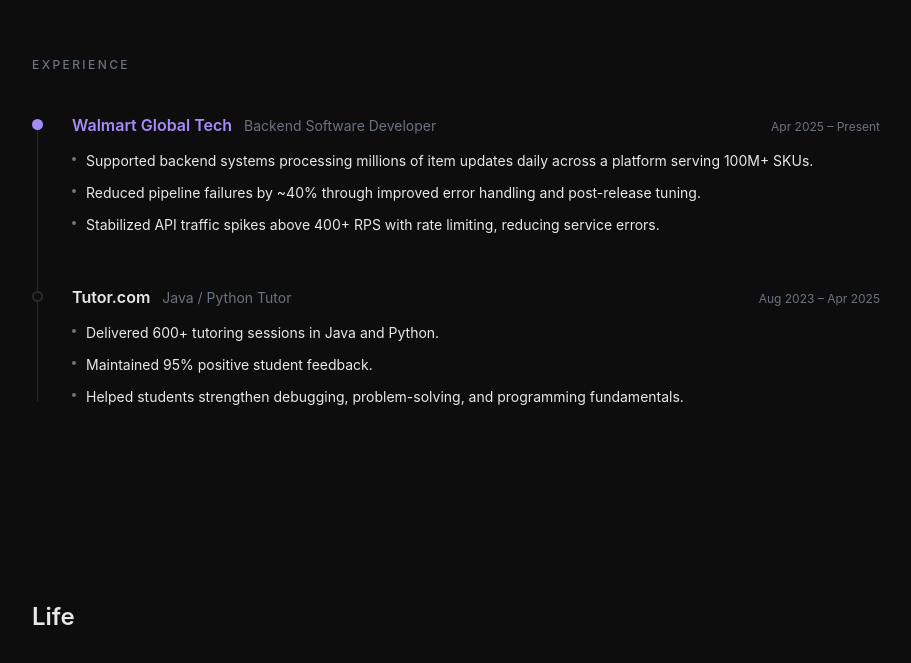
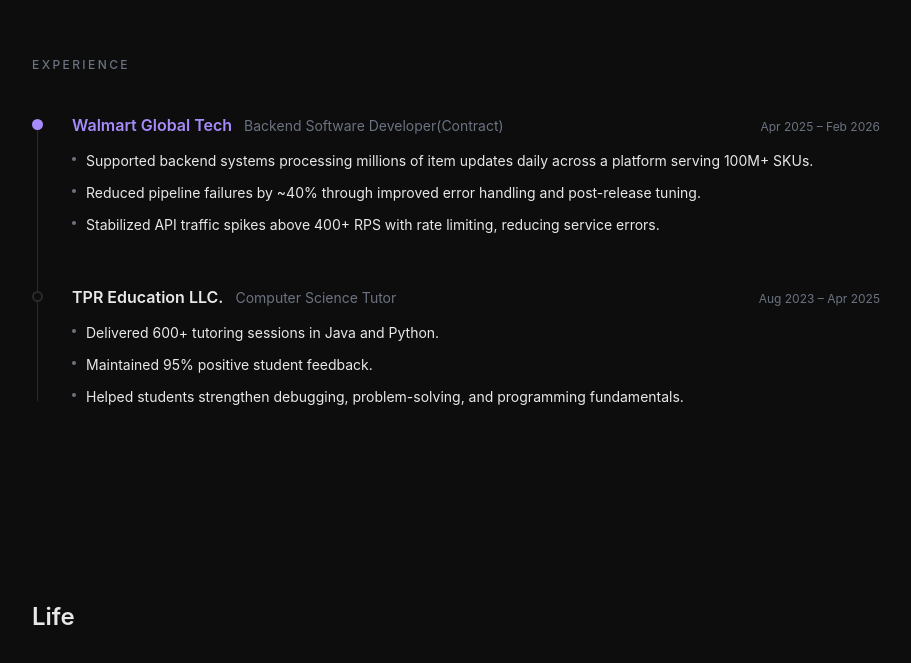
Before and after one commit to mikewm2001/portfolio, a React (Vite) app in the folder personal-landing-page/: page / in a window 1280 px wide. Shown: the part 1968-2631 px from the top of the page, without its empty margins (184-1095 px from the left). Built offline with nearby package versions, Linux system fonts and the light colour scheme.

Commit message:
chore: update experience

```diff
--- a/personal-landing-page/src/components/Experience.tsx
+++ b/personal-landing-page/src/components/Experience.tsx
@@ -9,8 +9,8 @@
 const entries: ExperienceEntry[] = [
   {
     company: 'Walmart Global Tech',
-    role: 'Backend Software Developer',
-    dates: 'Apr 2025 – Present',
+    role: 'Backend Software Developer(Contract)',
+    dates: 'Apr 2025 – Feb 2026',
     primary: true,
     bullets: [
       'Supported backend systems processing millions of item updates daily across a platform serving 100M+ SKUs.',
@@ -19,8 +19,8 @@
     ],
   },
   {
-    company: 'Tutor.com',
-    role: 'Java / Python Tutor',
+    company: 'TPR Education LLC.',
+    role: 'Computer Science Tutor',
     dates: 'Aug 2023 – Apr 2025',
     bullets: [
       'Delivered 600+ tutoring sessions in Java and Python.',
```
